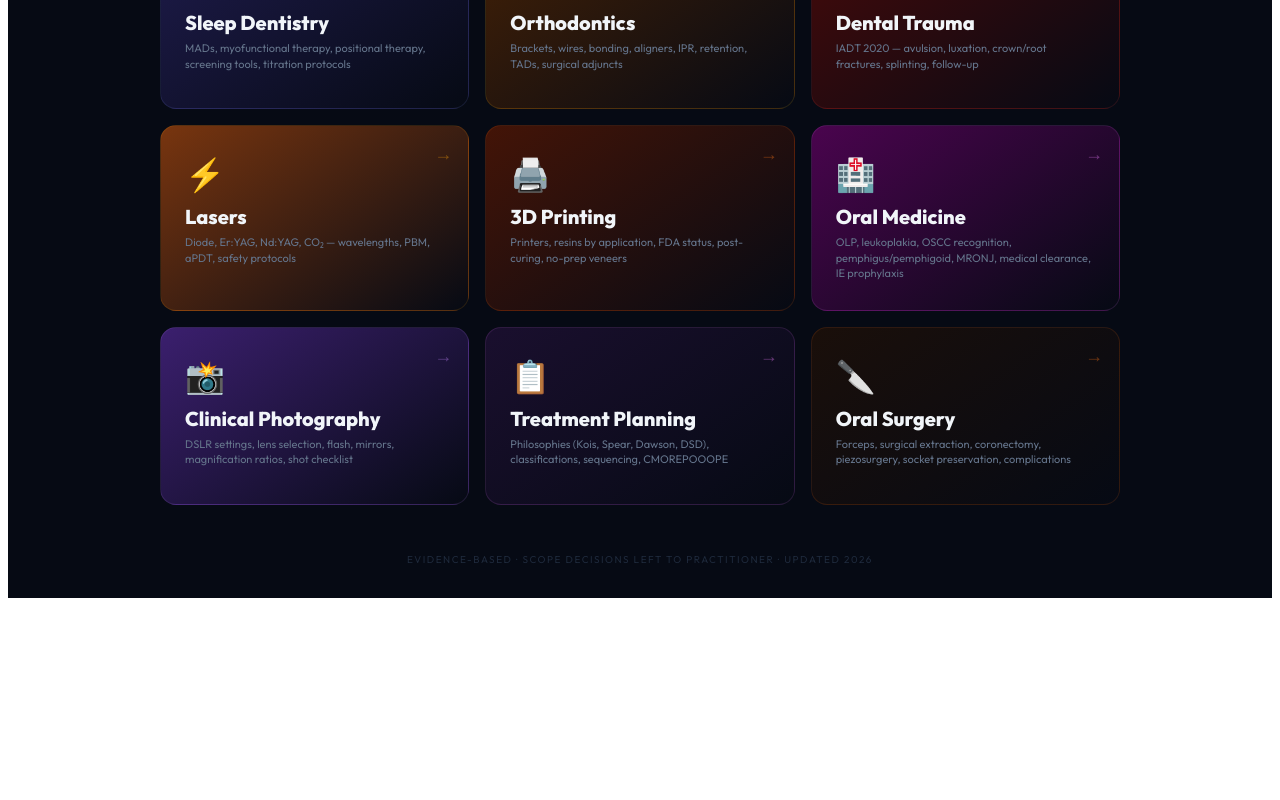
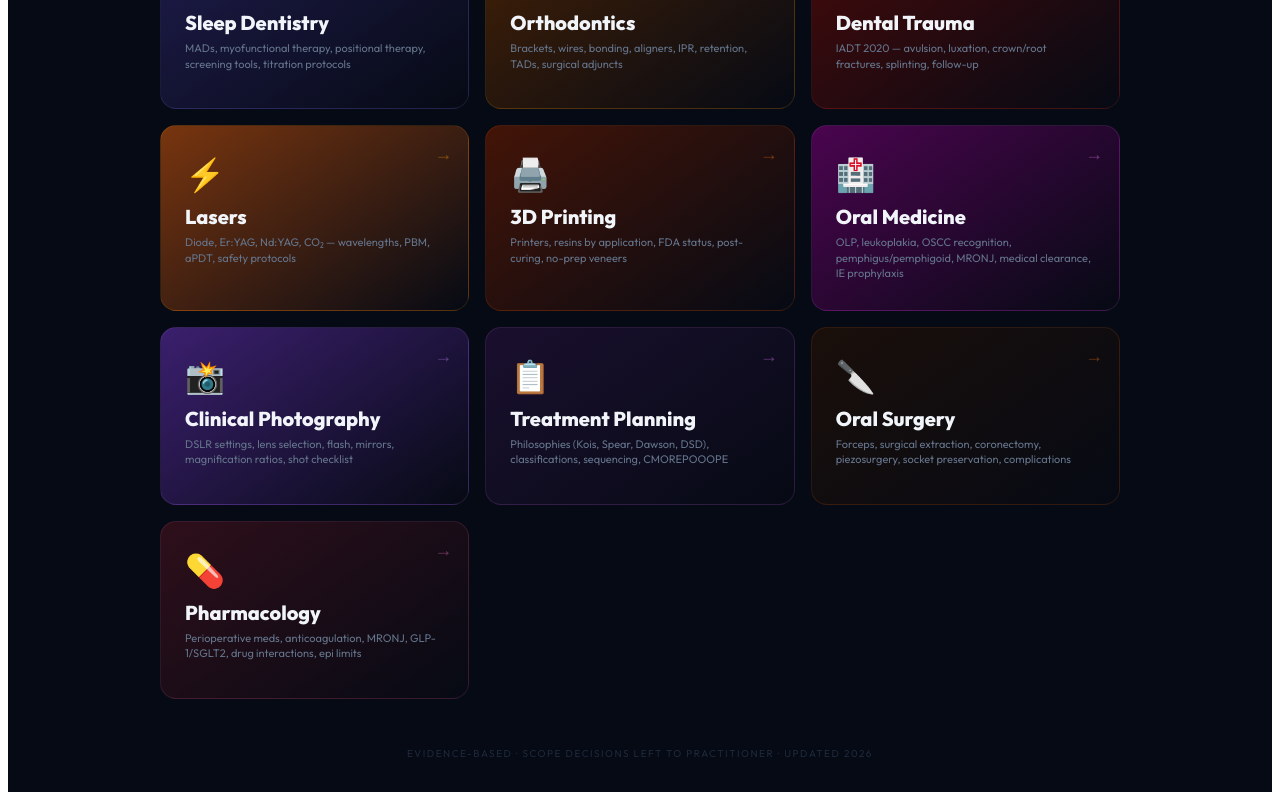
Before and after one commit to andywellis/wtfifuv2, a React (Vite) app: page / in a window 1280 px wide. Shown: the part 885-1685 px from the top of the page. Before the commit the page ends 1491 px from the top, so only its background shows below. Built offline with nearby package versions, Linux system fonts and the light colour scheme.

Commit message:
put pharma back

```diff
--- a/src/App.jsx
+++ b/src/App.jsx
@@ -104,6 +104,12 @@ const SPECIALTIES = [
     subtitle: "Forceps, surgical extraction, coronectomy, piezosurgery, socket preservation, complications",
     dataKey: "oral-surgery", ready: true,
   },
+  {
+    id: "pharmacology", name: "Pharmacology", icon: "💊", color: "#f472b6", bg: "#2e0f1a",
+    subtitle: "Perioperative meds, anticoagulation, MRONJ, GLP-1/SGLT2, drug interactions, epi limits",
+    filterGroups: ["Anticoagulants & Antiplatelets", "Antihypertensives", "Diabetes Medications", "Bisphosphonates & MRONJ", "Psychiatric Medications", "Corticosteroids", "Supplements & Cannabinoids", "Other Medication Classes", "Quick Reference"],
+    dataKey: "pharmacology", ready: true,
+  },
 ];
 
 function LandingPage({ onSelect }) {
```
